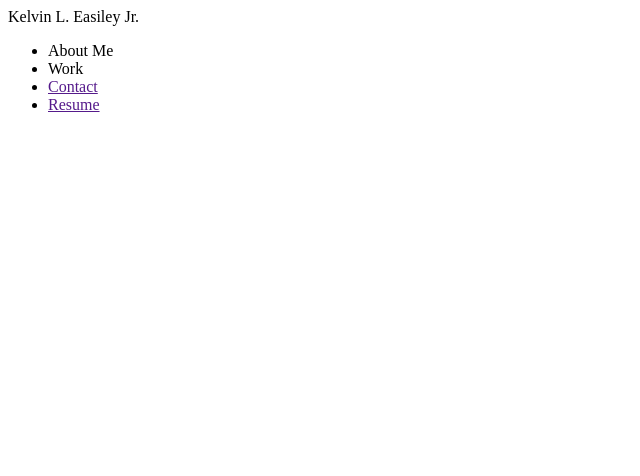
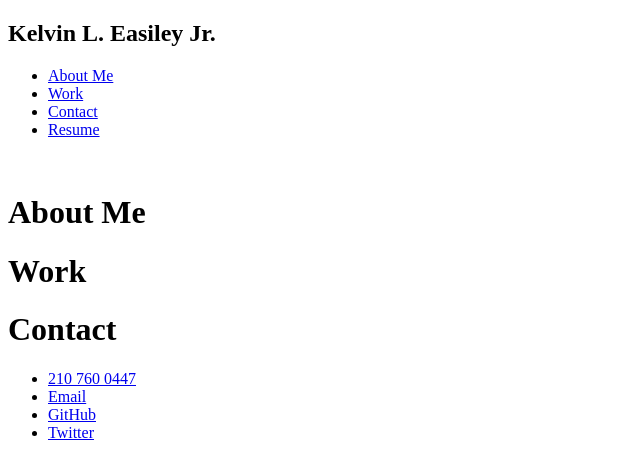
Before and after one commit to That-Dude13/Kelvin-L.-Easiley-Jr.---Portfollio, a plain HTML site: page index.html in a window 1280 px wide. Shown: the whole page, without its empty margins (0-640 px from the left). Drawn offline with Linux system fonts and the light colour scheme.

Commit message:
folder strcture modification

```diff
--- a/index.html
+++ b/index.html
@@ -12,19 +12,39 @@
     <body>
         <Section class="header">
 
-            Kelvin L. Easiley Jr.
+           <h1>Kelvin L. Easiley Jr.</h1>
+            <!-- need nav bar with links -->
             <nav>
                 <ul>
-                    <li><a href=""></a> About Me</li>
-                    <li><a href=""></a>Work</li>
-                    <li><a href="">Contact</a></li>
-                    <li><a href="">Resume</a></li>
+                    <li><a href="#about">About Me </a></li>
+                    <li><a href="#work">Work</a></li>
+                    <li><a href="#contact">Contact</a></li>
+                    <li><a href="#resume">Resume</a></li>
                 </ul>
 
 
             </nav>
         </Section>
 
+        <!-- Background image -->
+        <img src="" alt="">
+<!-- About Me -->
+<h1>About Me</h1>
+<!-- <p> Something personal</p> -->
+
+<h1>Work</h1>
+
+<h1>Contact</h1>
+<nav class=Contact>
+    <!-- nav bar with links -->
+<ul>
+    <li><a href="#contact"> 210 760 0447</a></li>
+    <li><a href="#Email"> Email</a></li>
+    <li><a href="#GitHub">GitHub</a></li>
+    <li><a href="#Twittter">Twitter</a></li>
+</ul>
+
+</nav>
 
 
         <script src="" async defer></script>
```
Also changed, not shown: assets/style.css (renamed from style.css).
